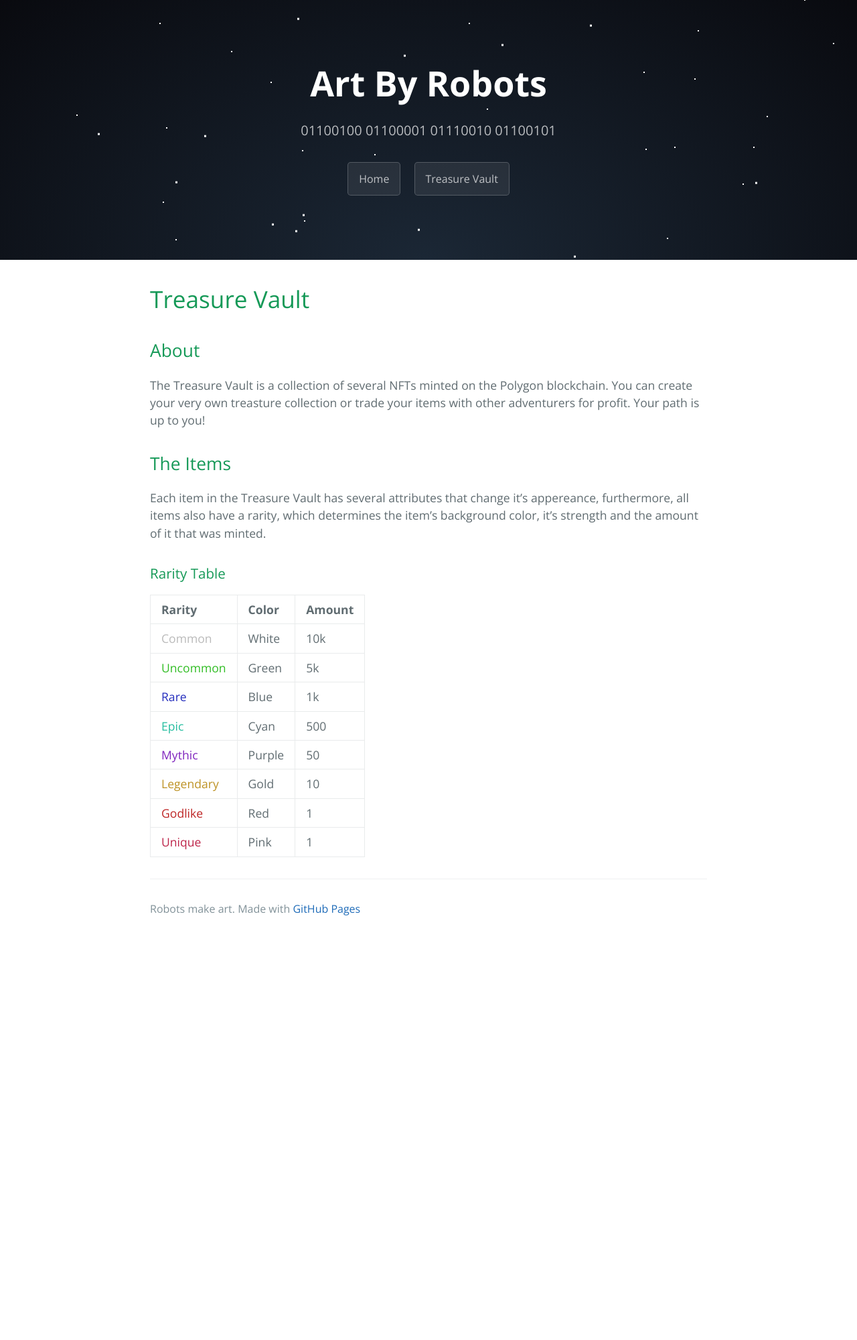
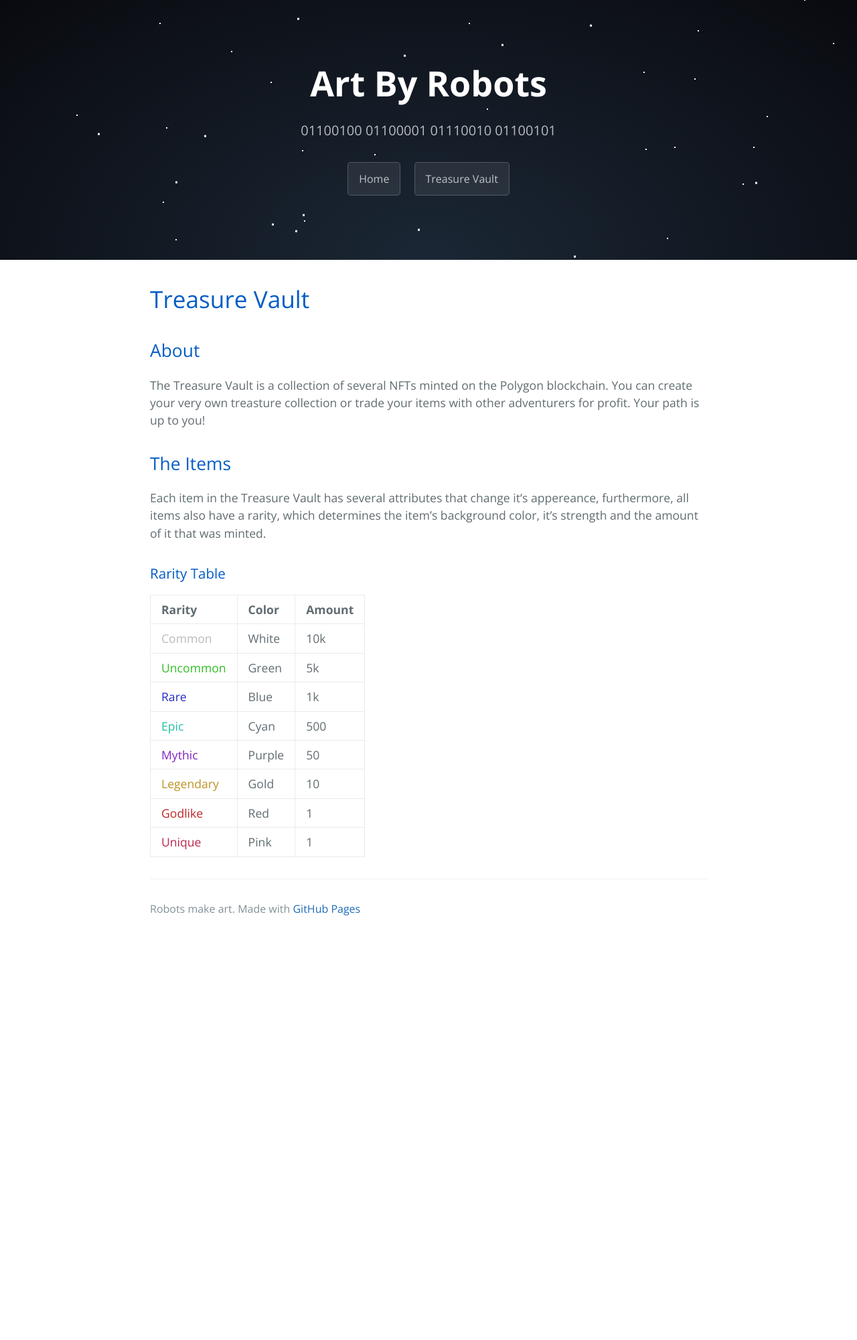
Before and after one commit to ArtByRobots/artbyrobots.github.io, a Jekyll site: the page built from treasure_vault.md, in a window 1280 px wide. Shown: the whole page at 67% size. Built offline with Jekyll 4.4.1, drawn with Linux system fonts in a browser that asks for light colours.

Commit message:
Update stylesheet.css

```diff
--- a/stylesheets/stylesheet.css
+++ b/stylesheets/stylesheet.css
@@ -112,11 +112,14 @@ a {
   margin-top: 0; }
 .main-content img {
   max-width: 100%; }
+
 .main-content h1, .main-content h2, .main-content h3, .main-content h4, .main-content h5, .main-content h6 {
   margin-top: 2rem;
   margin-bottom: 1rem;
   font-weight: normal;
-  color: #159957; }
+  color: #025cc5;
+}
+
 .main-content p {
   margin-bottom: 1em; }
 .main-content code {
```
